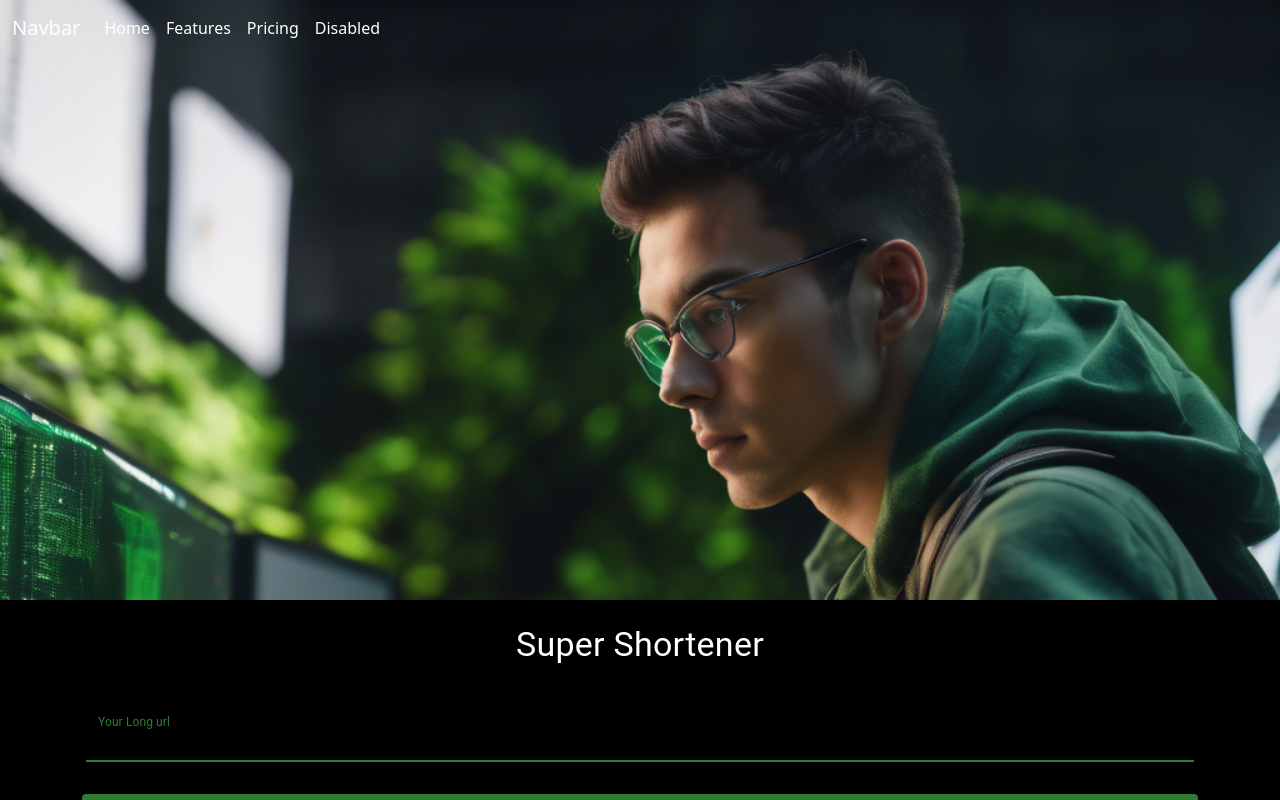
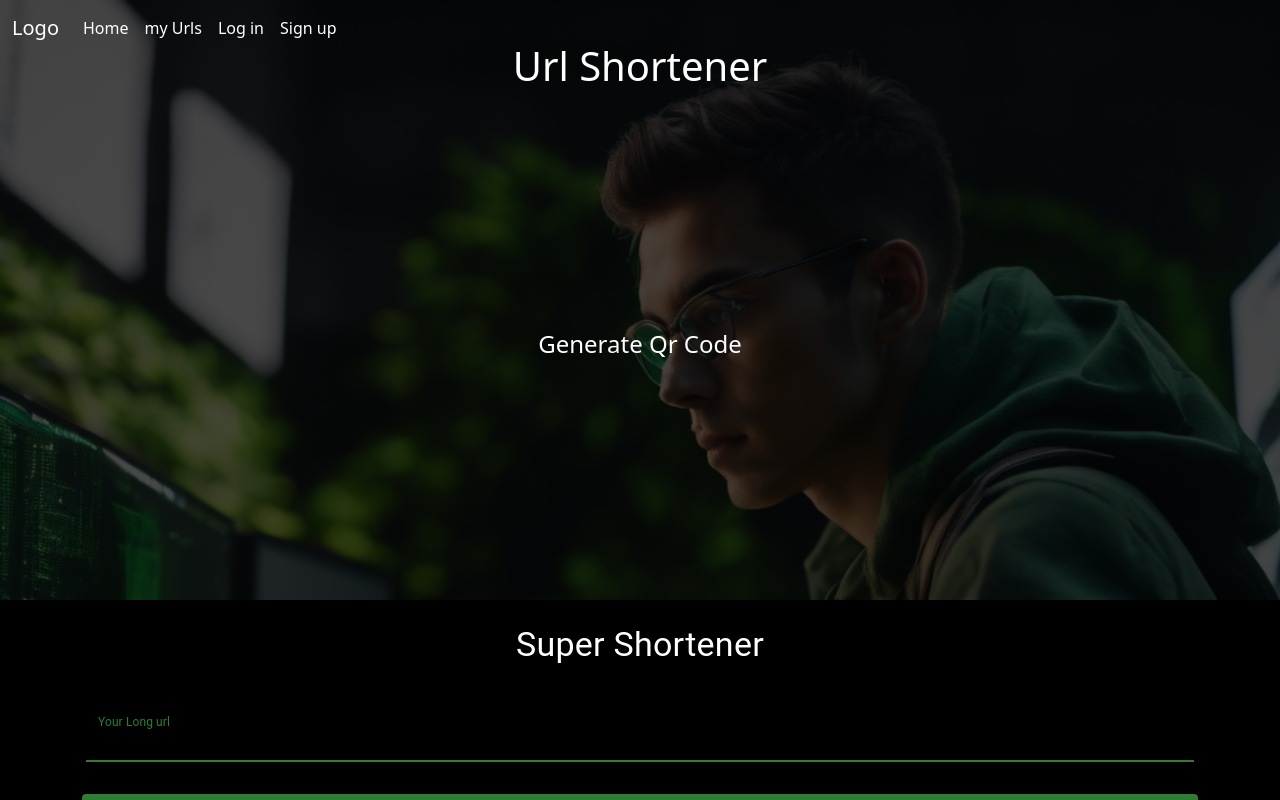
Before and after one commit to obedecustodio/supershortener, a React (Vite) app: page / in a window 1280 px wide. Shown: the top 800 px of the page. Built offline with nearby package versions, Linux system fonts and the light colour scheme.

Commit message:
improving the header

```diff
--- a/src/App.css
+++ b/src/App.css
@@ -1,10 +1,22 @@
+body{
+    color: white;
+}
+
 .header {
     background-image: url("./assets/bg.png");
     background-size: cover;
     height: 600px;
     position: relative;
-        overflow: hidden;
-        /* height: 100vh; */
+    overflow: hidden;
+  }
+
+  .overlay {
+    position: absolute;
+    top: 0;
+    left: 0;
+    width: 100%;
+    height: 100%;
+    background-color: rgba(0, 0, 0, 0.7);
   }
 
 .nav-link{
@@ -14,3 +26,48 @@
 #body{
     background-color: #0000;
 }
+
+.text-animation-container {
+    position: relative;
+    overflow: hidden;
+    height: 50px;
+  }
+
+  .text-animation {
+    position: absolute;
+    bottom: -100%;
+    left: 50%;
+    transform: translateX(-50%);
+    animation: slideUp 1s forwards;
+  }
+
+  @keyframes slideUp {
+    to {
+      bottom: 0;
+    }
+  }
+
+  .text-scroll-animation {
+    height: 300px;
+    color: white;
+    font-size: 60px;
+    overflow: hidden;
+    position: relative;
+  }
+
+  .text {
+    position: absolute;
+    bottom: -100%;
+    left: 0;
+    width: 100%;
+    text-align: center;
+    font-size: 24px;
+    opacity: 0;
+    transition: opacity 0.5s ease-in-out, transform 0.5s ease-in-out;
+
+    &.active {
+      bottom: 0;
+      opacity: 1;
+      transform: translateY(-100%);
+    }
+  }
--- a/src/components/Body.jsx
+++ b/src/components/Body.jsx
@@ -44,7 +44,6 @@ export const Body = () => {
                                     <div className="col-10">
                                         {/* <AlertTitle> */}
                                             <Typography variant="h5" className='text-center p-4 text-white'>
-
                                             </Typography>
                                         {/* </AlertTitle> */}
                                         <p>Here is Your short url: <Link href="#" color="inherit">werds</Link></p>
--- a/src/components/Header.jsx
+++ b/src/components/Header.jsx
@@ -1,10 +1,35 @@
+import { useEffect, useState } from "react";
+
 const Header = () => {
+    const texts = ['Shrink Urls', 'Generate Qr Code', 'Faster Qr Code',];
+    const [currentTextIndex, setCurrentTextIndex] = useState(0);
+
+    useEffect(() => {
+        const intervalId = setInterval(() => {
+            setCurrentTextIndex((prevIndex) => (prevIndex + 1) % texts.length);
+        }, 5000);
+
+        return () => clearInterval(intervalId);
+    }, []);
+
     return (
         <div className="header">
-        {/* Other header content goes here */}
+            <div className="overlay"></div>
+            <div className="text-animation-container mt-5">
+                <div className="text-animation">
+                    <h1 className="text-white">Url Shortener</h1>
+                </div>
+            </div>
+            <div className="text-scroll-animation">
+                {texts.map((text, index) => (
+                    <div key={index} className={`text ${index === currentTextIndex ? 'active' : ''}`}>
+                        {text}
+                    </div>
+                ))}
+            </div>
 
-      </div>
+        </div>
     );
-  };
+};
 
-  export default Header;
+export default Header;
--- a/src/components/Navbar.jsx
+++ b/src/components/Navbar.jsx
@@ -21,7 +21,7 @@ const Navbar = () => {
     return (
         <nav class={backgroundColor} id='nav'>
         <div class="container-fluid">
-          <a class="navbar-brand text-white" href="#">Navbar</a>
+          <a class="navbar-brand text-white" href="#">Logo</a>
           <button class="navbar-toggler" type="button" data-bs-toggle="collapse" data-bs-target="#navbarNav" aria-controls="navbarNav" aria-expanded="false" aria-label="Toggle navigation">
             <span class="navbar-toggler-icon"></span>
           </button>
@@ -31,13 +31,13 @@ const Navbar = () => {
                 <a class="nav-link active text-white" aria-current="page" href="#">Home</a>
               </li>
               <li class="nav-item">
-                <a class="nav-link text-white" href="#">Features</a>
+                <a class="nav-link text-white" href="#">my Urls</a>
               </li>
               <li class="nav-item">
-                <a class="nav-link text-white" href="#">Pricing</a>
+                <a class="nav-link text-white" href="#">Log in</a>
               </li>
               <li class="nav-item">
-                <a class="nav-link disabled text-white" aria-disabled="true">Disabled</a>
+                <a class="nav-link disabled text-white" aria-disabled="true">Sign up</a>
               </li>
             </ul>
           </div>
```
